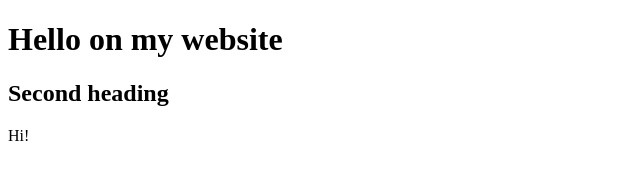
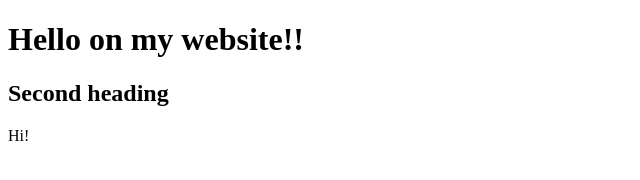
Before and after one commit to adambacik/My-Web-Programming-Python-JavaScript, a plain HTML site: page index.html in a window 1280 px wide. Shown: the full height of the page, 0-640 px from the left. Drawn offline with Linux system fonts and the light colour scheme.

Commit message:
Added nano index.html

```diff
--- a/index.html
+++ b/index.html
@@ -4,7 +4,7 @@
 		<title>First Try</title>
 	</head>
 	<body>
-		<h1> Hello on my website </h1>
+		<h1> Hello on my website!! </h1>
 		<h2> Second heading </h2>
 		Hi!
 	</body>
```
